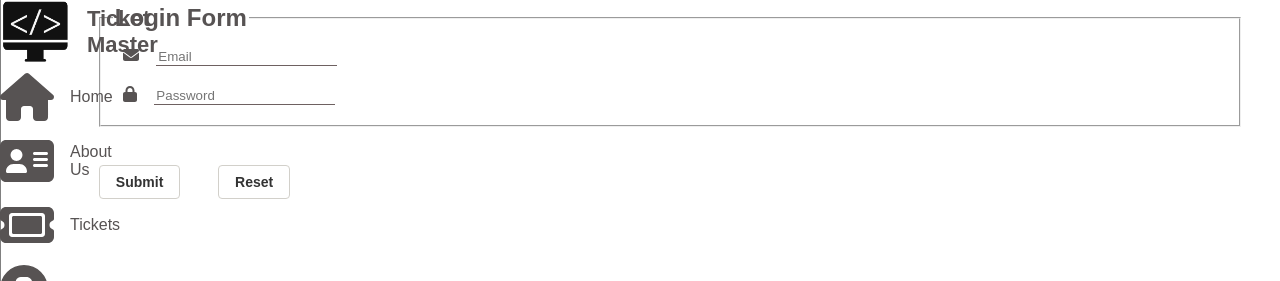
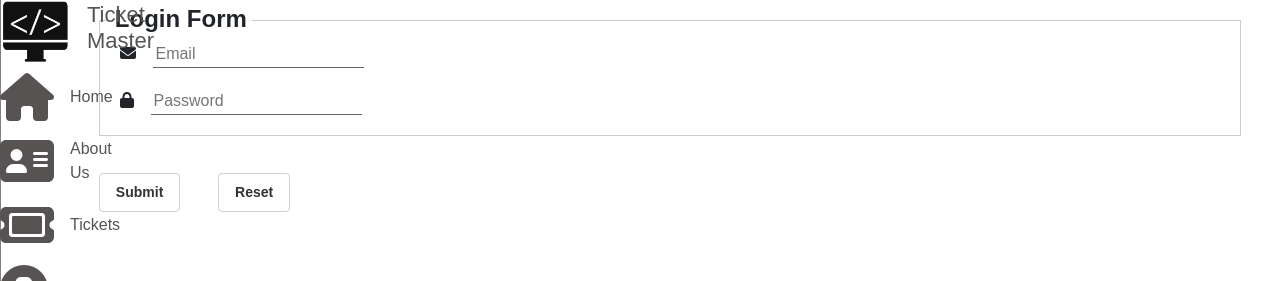
Before and after one commit to WorkNicolas/WebApplicationDevelopment-Frontend, a React (Create React App) app: page /login in a window 1280 px wide. Shown: the top 281 px of the page. Built offline with nearby package versions, Linux system fonts and the light colour scheme; no server answers.

Commit message:
add bootstrap and update css file

```diff
--- a/package.json
+++ b/package.json
@@ -3,6 +3,7 @@
   "version": "0.1.0",
   "private": true,
   "dependencies": {
+    "@fortawesome/fontawesome-free": "^6.7.1",
     "@fortawesome/fontawesome-svg-core": "^6.6.0",
     "@fortawesome/free-brands-svg-icons": "^6.6.0",
     "@fortawesome/free-regular-svg-icons": "^6.6.0",
@@ -11,6 +12,7 @@
     "@testing-library/jest-dom": "^5.17.0",
     "@testing-library/react": "^13.4.0",
     "@testing-library/user-event": "^13.5.0",
+    "bootstrap": "^5.3.3",
     "dotenv": "^16.4.5",
     "jwt-decode": "^4.0.0",
     "react": "^18.3.1",
--- a/src/App.css
+++ b/src/App.css
@@ -121,9 +121,15 @@ main h2 {
 }
 /* Inputs */
 fieldset {
-    margin-bottom: 10px;
-    margin: 1.6%;
+    margin-bottom: 10px !important;
+    margin: 1.6% !important;
 }
+fieldset.custom-fieldset {
+    border: 1px solid #ccc; /* Original border style */
+    padding: 10px; /* Original padding */
+    position: relative;
+}
+
 textarea {
     margin-top: 10px;
     display: block;
@@ -156,10 +162,22 @@ input[type="text"], input[type="email"], input[type="number"] input[type="passwo
 .panel h3 {
     border-bottom: 1px solid var(--bg-tertiary);
 }
+
 legend {
-    font-size: 24px;
+    font-size: 24px !important;
+    font-weight: bold !important;
+}
+
+legend.custom-legend {
+    width: auto;
     font-weight: bold;
+    position: absolute;
+    top: -20px;
+    left: 10px;
+    background-color: white;
+    padding: 0 5px;
 }
+
 /* Table */
 .panel-body th, tr {
     border: 1px solid var(--text-secondary);
@@ -196,9 +214,14 @@ input[type="submit"]:active, input[type="reset"]:active {
     box-sizing: border-box;
     font-family: sans-serif;
 }
+
+.my-navbar {
+    z-index: 10;
+}
+
 /* Small Screens */
 @media only screen and (max-width: 600px) {
-    .navbar {
+    .my-navbar {
         position: fixed;
         bottom: 0;
         width: 100vw;
@@ -250,7 +273,7 @@ input[type="submit"]:active, input[type="reset"]:active {
 }
 /* Larger Screens */
 @media only screen and (min-width: 600px) {
-    .navbar {
+    .my-navbar {
         top: 0;
         width: 5rem;
         height: 100vh;
@@ -296,10 +319,10 @@ input[type="submit"]:active, input[type="reset"]:active {
         min-width: 2rem;
         margin: 0 1.5rem;
     }
-    .navbar:hover {
+    .my-navbar:hover {
         width: 16rem;
     }
-    .navbar:hover span{
+    .my-navbar:hover span{
         display: flex;
         flex-direction: row;
         color: var(--text-primary);
--- a/src/components/Login.js
+++ b/src/components/Login.js
@@ -38,10 +38,10 @@ const Login = () => {
         navigate('/');
     };
     return (
-        <div>
+        <div className="mt-3">
             <form onSubmit={handleSubmit}>
-                <fieldset>
-                    <legend>Login Form</legend>
+                <fieldset className="custom-fieldset">
+                    <legend className="custom-legend">Login Form</legend>
                     <div class="block">
                         <FontAwesomeIcon icon={faEnvelope} />
                         <label for="email"></label>
--- a/src/components/Register.js
+++ b/src/components/Register.js
@@ -42,10 +42,10 @@ const Register = () => {
         navigate('/');
     };
     return (
-        <div>
+        <div className="mt-3">
             <form onSubmit={handleSubmit}>
-                <fieldset>
-                    <legend>Registration Form</legend>
+                <fieldset className="custom-fieldset">
+                    <legend className="custom-legend">Registration Form</legend>
                     <div class="block">
                         <FontAwesomeIcon icon={faCircleInfo} />
                         <label for="name"></label>
--- a/src/components/layout/Header.js
+++ b/src/components/layout/Header.js
@@ -14,7 +14,7 @@ const Header = () => {
         <header>
             <span className="link-text">
                 <img src={logo} height="64px" alt="TIcket Master Logo"/>
-                <span className="h1">Ticket Master</span>
+                <span className="h1" style={{fontSize: "22px"}}>Ticket Master</span>
             </span>
         </header>
     );
--- a/src/components/layout/Navigation.js
+++ b/src/components/layout/Navigation.js
@@ -22,7 +22,7 @@ import { faPenToSquare } from '@fortawesome/free-solid-svg-icons/faPenToSquare';
 
 const Navigation = () => {
     return (
-        <nav className="navbar">
+        <nav className="my-navbar">
             <Header />
             <ul className="navbar-nav">
                 <li className="navbar-item">
--- a/src/index.js
+++ b/src/index.js
@@ -2,6 +2,12 @@ import React from 'react';
 import ReactDOM from 'react-dom/client';
 import App from './App';
 import { BrowserRouter } from 'react-router-dom';
+
+import "bootstrap/dist/css/bootstrap.min.css";
+import "@fortawesome/fontawesome-free/css/all.min.css";
+
+import "bootstrap/dist/js/bootstrap.bundle.min.js";
+import "@fortawesome/fontawesome-free/js/all.min.js";
 
 const root = ReactDOM.createRoot(document.getElementById('root'));
 root.render(
```
Also changed, not shown: 2 other files (tests, documents, lock files or other folders).
